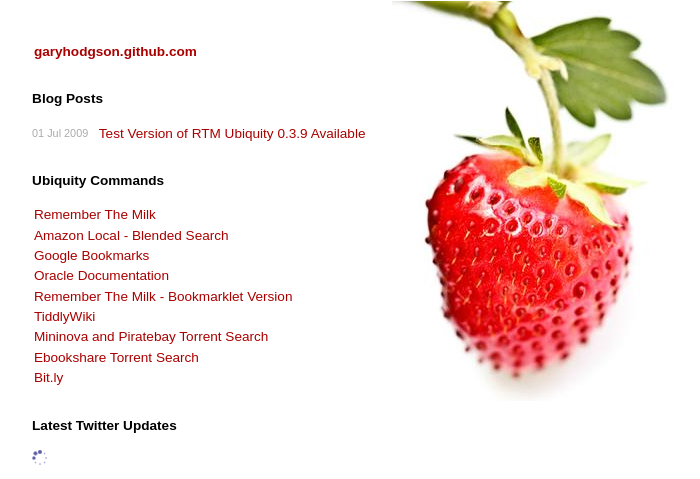
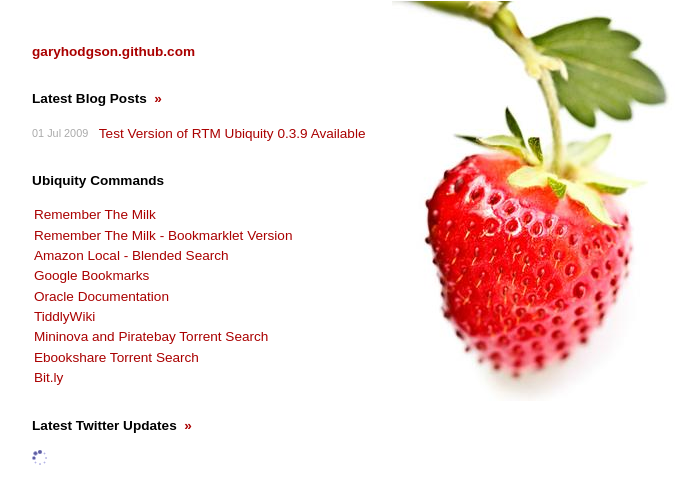
Before and after one commit to garyhodgson/garyhodgson.github.com, a Jekyll site: the page built from index.html, in a window 1280 px wide, cut to the strip 0-479 px from the top of the page. Shown: the whole strip, without its empty margins (336-1036 px from the left). Built offline with Jekyll 4.4.1, drawn with Linux system fonts in a browser that asks for light colours.

Commit message:
Modified layout slightly; added posts page

```diff
--- a/_layouts/post.html
+++ b/_layouts/post.html
@@ -4,3 +4,6 @@
 <div id="post">
 {{ content }}
 </div>
+<div class="navigation">
+	<a href="/posts.html">More Posts</a>
+</div>
--- /dev/null
+++ b/_layouts/posts.html
@@ -0,0 +1,6 @@
+---
+layout: default
+---
+<div id="posts">
+{{ content }}
+</div>
--- a/css/screen.css
+++ b/css/screen.css
@@ -37,6 +37,7 @@
 a {
 	color: #a00;
 	text-decoration:none;
+	outline: none;
 }
 
 a:visited {
@@ -129,7 +130,7 @@
   .site .title a {
     color: #a00;
     text-decoration: none;
-    margin-left: -5px;
+    margin-left: -.5em;
 	padding: .5em;
 	-webkit-border-radius: 5px;
 	-moz-border-radius: 5px;
@@ -183,6 +184,22 @@
 /*
 /*****************************************************************************/
 
+#posts {
+	min-height: 400px;
+	width: 27em;
+}
+
+.navigation a {
+	color: #a00;
+    text-decoration: none;
+    margin-left: -.5em;
+	padding: .5em;
+	-webkit-border-radius: 5px;
+	-moz-border-radius: 5px;
+	-khtml-border-radius: 5px;
+	border-radius: 5px;
+}
+
 #post {
 	min-height: 400px;
 	width: 27em;
--- a/index.html
+++ b/index.html
@@ -5,9 +5,9 @@
 
 <div id="home">
 
-  <h1>Blog Posts</h1>
+  <h1>Latest Blog Posts <a href="posts.html">&nbsp;&#0187;</a></h1>
   <ul class="posts">
-    {% for post in site.posts %}
+    {% for post in site.posts limit:5 %}
       <li><span class='time'>{{ post.date | date_to_string }}</span> <a href="{{ post.url }}">{{ post.title }}</a></li>
     {% endfor %}
   </ul>
@@ -15,10 +15,10 @@
   <h1>Ubiquity Commands</h1>
   <ul class="commands">
 			<li><a href="http://garyhodgson.github.com/ubiquity-rtm-api">Remember The Milk</a></li>
+			<li><a href="http://gist.github.com/24258">Remember The Milk - Bookmarklet Version</a></li>
 			<li><a href="http://gist.github.com/19959">Amazon Local - Blended Search</a></li>
 			<li><a href="http://gist.github.com/24257">Google Bookmarks</a></li>
 			<li><a href="http://gist.github.com/24256">Oracle Documentation</a></li>
-			<li><a href="http://gist.github.com/24258">Remember The Milk - Bookmarklet Version</a></li>
 			<li><a href="http://gist.github.com/17245">TiddlyWiki</a></li>
 			<li><a href="http://gist.github.com/20945">Mininova and Piratebay Torrent Search</a></li>
 			<li><a href="http://gist.github.com/19964">Ebookshare Torrent Search</a></li>
```
Also changed, not shown: other parts of index.html (+1 -1 lines), posts.html (added, +11 -0 lines).
